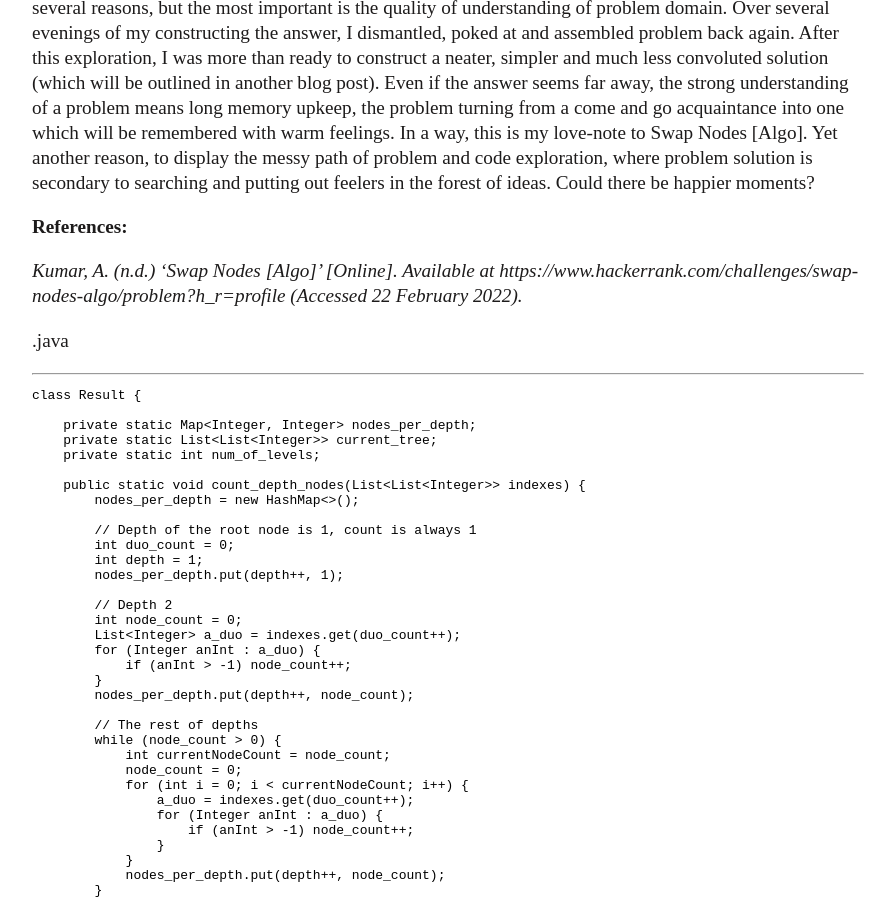
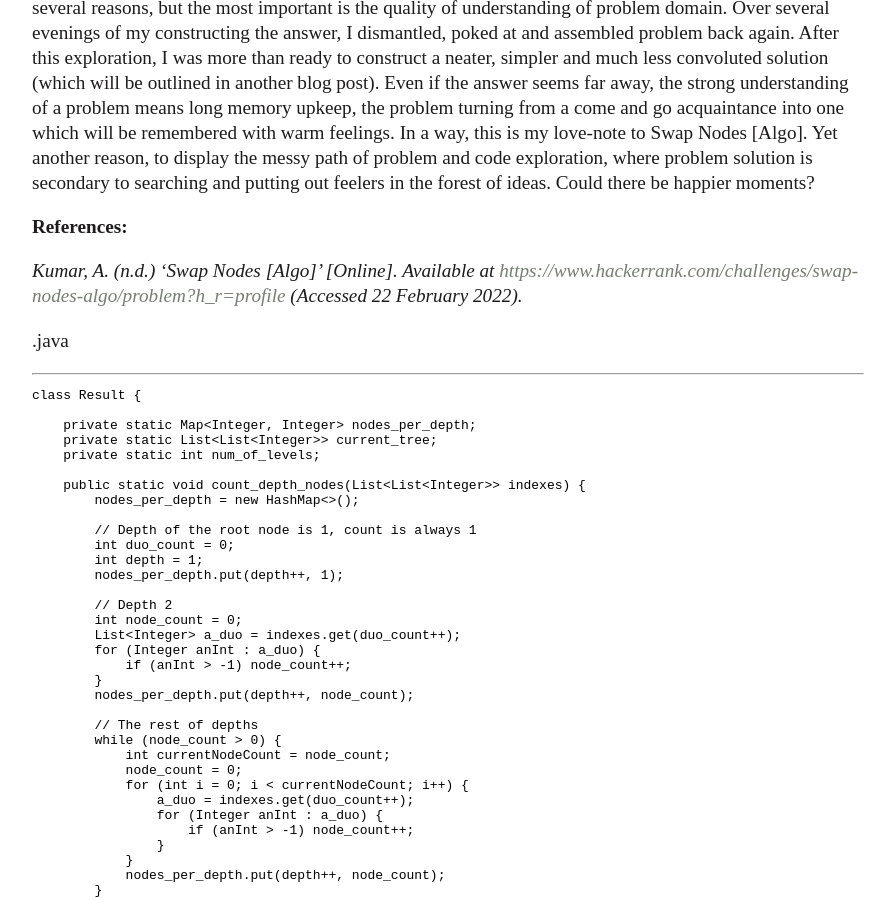
Before and after one commit to marek-jakub/marek-jakub.github.io, a Jekyll site: the page built from _posts/2022-03-16-marek-jakub-solve-HR-problem.md, in a window 1280 px wide and 900 px high, scrolled down 2739 px. Shown: the whole window, without its empty margins (192-1081 px from the left). Built offline with Jekyll 4.4.1, drawn with Linux system fonts in a browser that asks for light colours; comment, search, counter and statistics services are not loaded.

Commit message:
Mark follow link in references.

```diff
--- a/_posts/2022-03-16-marek-jakub-solve-HR-problem.md
+++ b/_posts/2022-03-16-marek-jakub-solve-HR-problem.md
@@ -31,7 +31,7 @@ The code is so convoluted, that I do not want you to dwell on it too much. Do sc
 
 **References:**
 
-_Kumar, A. (n.d.) ‘Swap Nodes [Algo]’ [Online]. Available at https://www.hackerrank.com/challenges/swap-nodes-algo/problem?h_r=profile (Accessed 22 February 2022)._
+_Kumar, A. (n.d.) ‘Swap Nodes [Algo]’ [Online]. Available at <https://www.hackerrank.com/challenges/swap-nodes-algo/problem?h_r=profile> (Accessed 22 February 2022)._
 
 .java
 
```
